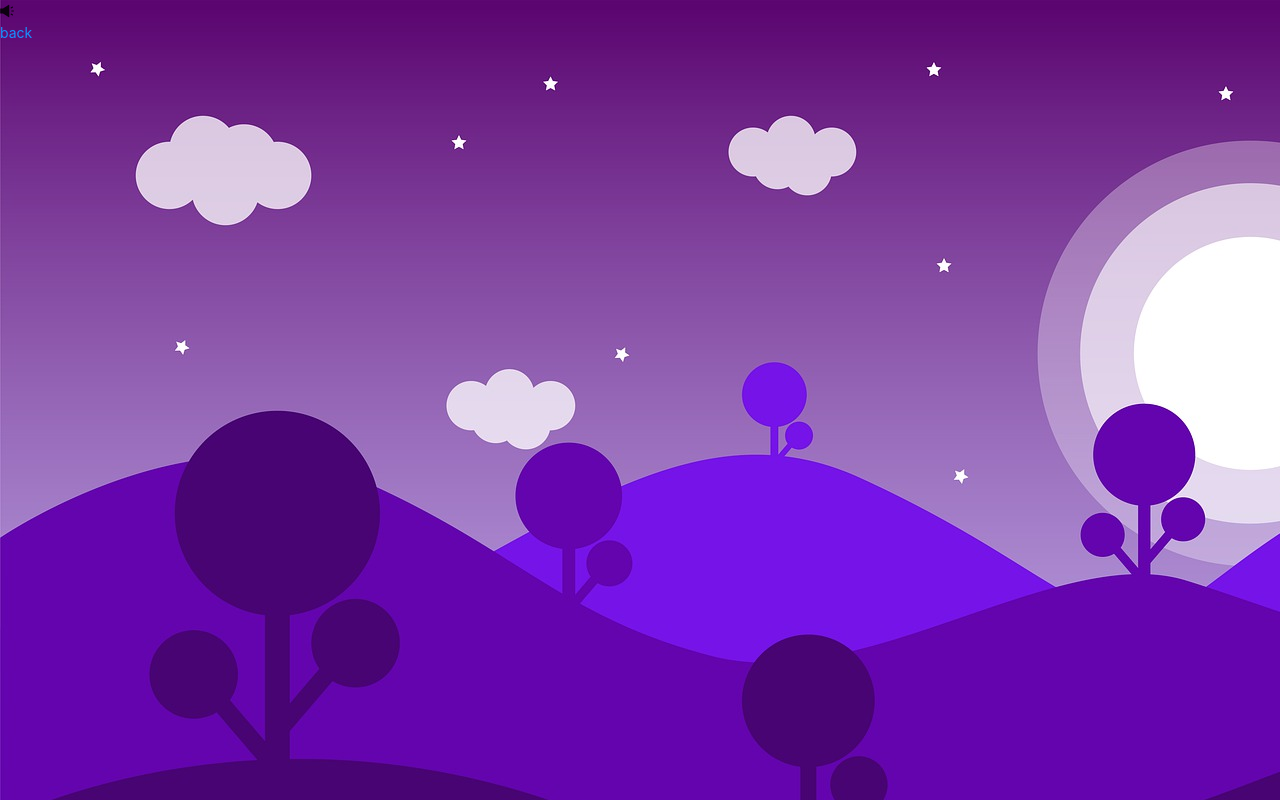
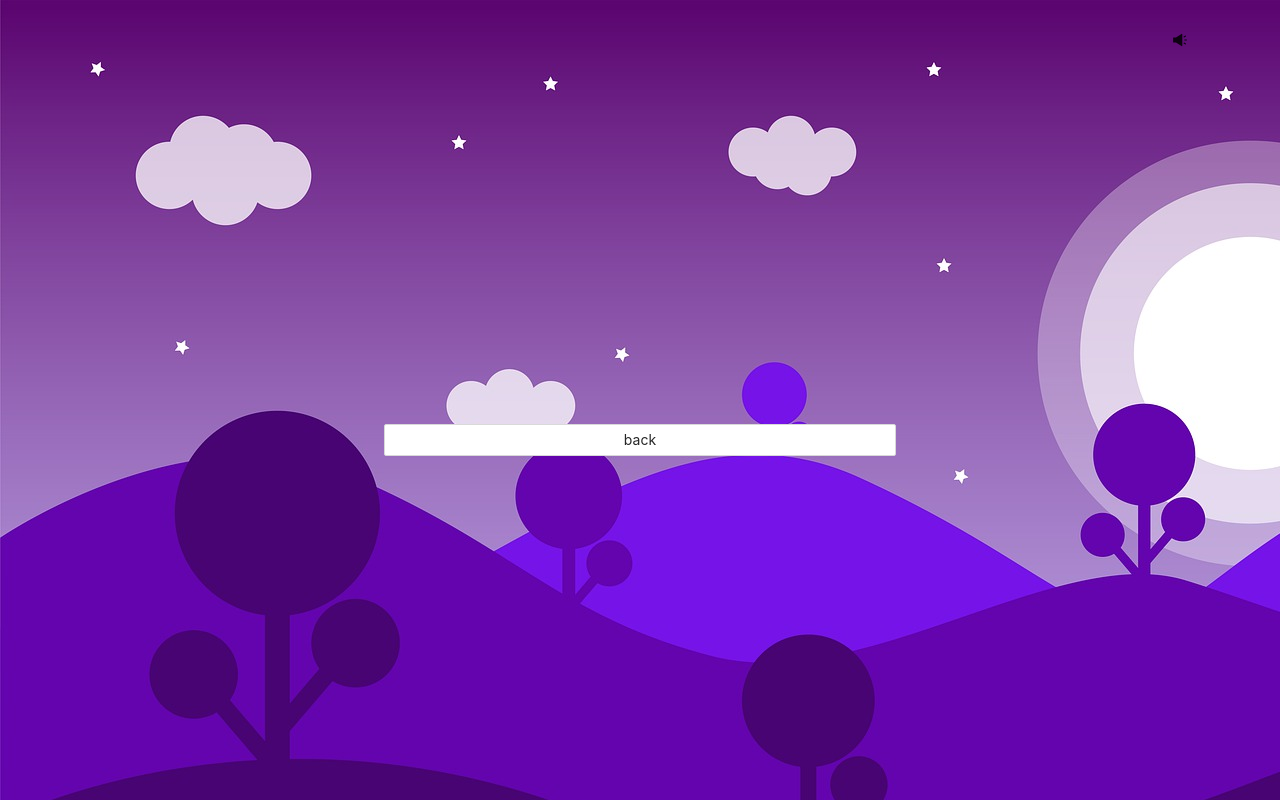
Before and after one commit to Velidoss/react-game, a React (Create React App) app in the folder react-game/: page /records in a window 1280 px wide. Built offline with nearby package versions, Linux system fonts and the light colour scheme.

Commit message:
feat: added styling for menuLinkItems

```diff
--- a/react-game/package.json
+++ b/react-game/package.json
@@ -12,6 +12,7 @@
     "react-dom": "^17.0.1",
     "react-router-dom": "^5.2.0",
     "react-scripts": "4.0.3",
+    "sass": "^1.32.8",
     "web-vitals": "^1.0.1"
   },
   "scripts": {
--- a/react-game/src/components/Content/ContentComponent.jsx
+++ b/react-game/src/components/Content/ContentComponent.jsx
@@ -10,8 +10,12 @@ const ContentComponent = () => {
 
   const {mainMenu, regimes, settings, records } = menuConstants.menuLayout;
 
+  const style = {
+    height: '100%'
+  };
+
   return (
-    <div className="App">
+    <div style={style}>
         <SoundSwitcher />
         <Switch>
           <Route
--- /dev/null
+++ b/react-game/src/components/Menu/Menus/MenuLinkItem.jsx
@@ -0,0 +1,21 @@
+import React from 'react';
+import { Button } from 'antd';
+import { NavLink } from 'react-router-dom';
+import { clickSound, hoverSound } from './../../../sounds/sounds';
+
+const MenuLinkItem = ({item, soundState}) => {
+
+  return (
+    <Button block>
+      <NavLink
+        to={item.path}
+        onClick={()=> soundState && clickSound.play()}
+        onMouseOver={()=> soundState && hoverSound.play()}
+      >
+        {item.title}
+      </NavLink>
+    </Button>
+  )
+};
+
+export default MenuLinkItem
--- a/react-game/src/components/Menu/Menus/MenuLinkItems.jsx
+++ b/react-game/src/components/Menu/Menus/MenuLinkItems.jsx
@@ -1,34 +1,38 @@
 import React, { useContext } from 'react';
-import { Row, Col } from 'antd';
+import { Row, Col, Button, Space } from 'antd';
 import {NavLink} from 'react-router-dom';
 import {hoverSound, clickSound} from '../../../sounds/sounds';
 import SoundContext from '../../../Context/SoundContext/SoundContext';
+import MenuLinkItem from './MenuLinkItem';
 
 const MenuLinkItems = ({menuItems}) => {
 
   const { soundState } = useContext(SoundContext);
 
+  const style={
+    display: 'flex',
+    flexDirection: 'column',
+    justifyContent: 'center',
+    alignItems: 'center',
+  }
+
   return (
-    <Row>
-      <Col>
+    <Row justify="center" style={{height: '90%'}}>
+      <Col span={12} style={style}>
+        <Space size={[32, 32]} direction="vertical" style={{width: '100%'}}>
           {
-          menuItems.map((item) => (
-            <Row>
-              <Col>
+            menuItems.map((item, index) => (
+              <Row key={index} justify="center" style={{width: '100%'}}>
+                <Col style={{width: '80%', borderRadius: '20px'}}>
                   {item.path ?
-                  <NavLink
-                    to={item.path}
-                    onClick={()=> soundState && clickSound.play()}
-                    onMouseOver={()=> soundState && hoverSound.play()}
-                  >
-                    {item.title}
-                  </NavLink>
+                    <MenuLinkItem item={item} soundState={soundState} />
                     : <div>{item.title}</div>
                   }
                 </Col>
               </Row>
             ))
           }
+        </Space>
       </Col>
     </Row>
   )
--- a/react-game/src/components/SoundSwitcher/SoundSwitcher.jsx
+++ b/react-game/src/components/SoundSwitcher/SoundSwitcher.jsx
@@ -1,21 +1,31 @@
 import React, { useContext } from 'react';
 import SoundContext from '../../Context/SoundContext/SoundContext';
 import {SoundOutlined, SoundFilled} from '@ant-design/icons';
+import { Row, Col } from 'antd';
 
 const SoundSwitcher = () => {
 
   const { soundState, toggleSoundState} = useContext(SoundContext);
 
+  const style = {
+    height: '80px',
+    display: 'flex',
+    alignItems: 'center'
+  };
+
   return (
-    <div
+    <Row style={style} justify="end">
+      <Col
         onClick={() => toggleSoundState(!soundState)}
+        span={2}
       >
         {
           soundState
           ? <SoundFilled />
           : <SoundOutlined />
         }
-    </div>
+      </Col>
+    </Row>
   )
 };
 
```
Also changed, not shown: 1 other file (tests, documents, lock files or other folders). Lines whose indentation alone changed are shown as unchanged.
